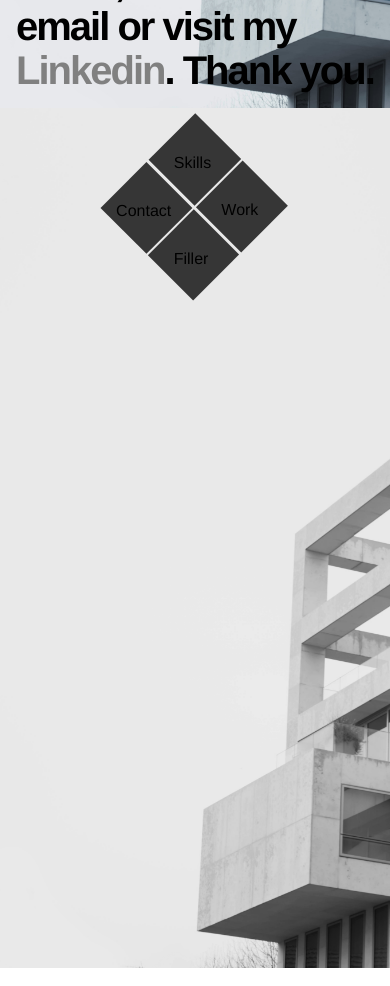
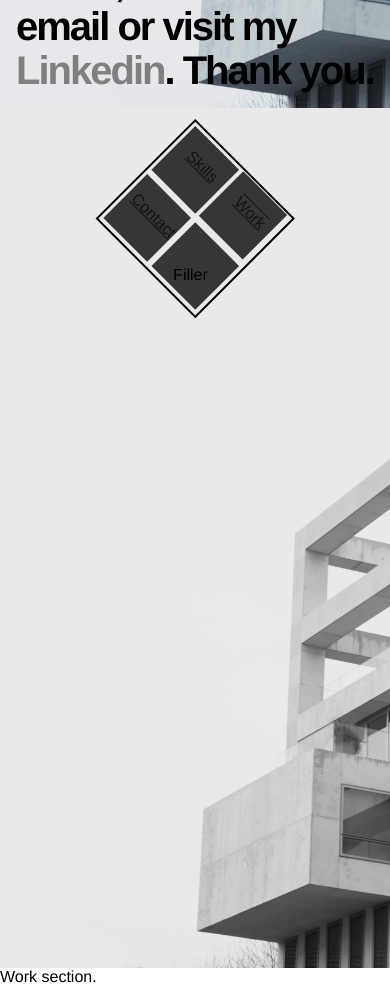
Before and after one commit to zachmorse/portfolio-site, a React (Create React App) app: page /work in a window 390 px wide. Shown: the part 820-1806 px from the top of the page. Built offline with nearby package versions, Linux system fonts and the light colour scheme; a web font is replaced by a local one.

Commit message:
changed file structure, deleted unused stuff, still working on nav bar

```diff
--- a/src/components/App.js
+++ b/src/components/App.js
@@ -1,16 +1,24 @@
 import React, { Component } from "react";
-import "../app.css";
+import "../styles/app.css";
+import { BrowserRouter, Route, Switch } from "react-router-dom";
 
-import Header from "./Header";
 import Mainlayout from "./Mainlayout";
+import Contact from "./Contact";
+import Work from "./Work";
 
 class App extends Component {
   render() {
     return (
       <div>
         <div>
-          <Header />
-          <Mainlayout />
+          <BrowserRouter>
+            <Mainlayout>
+              <Switch>
+                <Route path="/contact" component={Contact} />
+                <Route path="/work" component={Work} />
+              </Switch>
+            </Mainlayout>
+          </BrowserRouter>
         </div>
       </div>
     );
--- /dev/null
+++ b/src/components/Contact.js
@@ -0,0 +1,7 @@
+import React, { Component } from "react";
+
+export default class Contact extends Component {
+  render() {
+    return <div>This is the contact page.</div>;
+  }
+}
--- a/src/components/Header.js
+++ b/src/components/Header.js
@@ -1,5 +1,5 @@
 import React, { Component } from "react";
-import "../app.css";
+import "../styles/app.css";
 
 class Header extends Component {
   render() {
--- a/src/components/Mainlayout.js
+++ b/src/components/Mainlayout.js
@@ -1,29 +1,47 @@
 import React, { Component } from "react";
-// import { Link, NavLink } from "react-router-dom";
-import "../app.css";
+import { Link, NavLink } from "react-router-dom";
+import "../styles/app.css";
+
+import Header from "./Header";
 
 export default class MainLayout extends Component {
   render() {
     return (
       <div>
+        <Header />
+
         <div className="imgContainer2">
           <div className="navBox">
             <div className="navBoundary">
               <div className="navElement">
-                <p className="elementText">Skills</p>
+                <NavLink to="/skills" className="elementText">
+                  Skills
+                </NavLink>
               </div>
+
+              <NavLink to="/work">
+                <div className="navElement">
+                  <Link to="/work" className="elementText">
+                    Work
+                  </Link>
+                </div>
+              </NavLink>
+
               <div className="navElement">
-                <p className="elementText">Work</p>
+                <NavLink to="/contact" className="elementText">
+                  Contact
+                </NavLink>
               </div>
-              <div className="navElement">
-                <p className="elementText">Contact</p>
-              </div>
+
               <div className="navElement">
                 <p className="elementText">Filler</p>
               </div>
             </div>
           </div>
         </div>
+        <div>
+          {this.props.children}
+        </div>
       </div>
     );
   }
--- /dev/null
+++ b/src/components/Work.js
@@ -0,0 +1,7 @@
+import React, { Component } from "react";
+
+export default class Work extends Component {
+  render() {
+    return <div>Work section.</div>;
+  }
+}
--- a/src/index.css
+++ /dev/null
@@ -1,5 +0,0 @@
-body {
-  margin: 0;
-  padding: 0;
-  font-family: 'Helvetica';
-}
--- a/src/index.js
+++ b/src/index.js
@@ -1,6 +1,5 @@
 import React from "react";
 import ReactDOM from "react-dom";
-import "./index.css";
 import App from "./components/App";
 import registerServiceWorker from "./registerServiceWorker";
 
--- a/src/app.css
+++ b/src/styles/app.css
@@ -6,9 +6,9 @@ body {
 
 /* --- Mobile Breakpoints --- */
 
-@media screen and (min-width: 320px) and (max-width: 667px) {
+@media screen and (max-width: 667px) {
   .imgContainer {
-    background-image: url("./images/mobileBackground.jpg");
+    background-image: url("../images/mobileBackground.jpg");
     background-attachment: fixed;
     background-position: center;
     background-repeat: no-repeat;
@@ -19,7 +19,7 @@ body {
   }
 
   .imgContainer2 {
-    background-image: url("./images/mobileBackground.jpg");
+    background-image: url("../images/mobileBackground.jpg");
     background-attachment: fixed;
     background-position: center;
     background-repeat: no-repeat;
@@ -61,7 +61,7 @@ body {
     position: sticky;
     top: 0px;
     height: auto;
-    padding: 2rem 0rem;
+    padding: 2.5rem 0rem;
   }
 
   .navBoundary {
@@ -70,29 +70,30 @@ body {
     display: flex;
     flex-wrap: wrap;
     transform: rotate(45deg);
+    border: 2px solid black;
   }
 
   .navElement {
     background-color: red;
-    margin: 3px;
     text-align: center;
-    width: 47%;
-    margin: 1%;
     position: relative;
     z-index: 1;
+    margin: 2% 2% 2% 2%;
+    width: 16vw;
+    height: 16vw;
   }
 
   .elementText {
     transform: rotate(-45deg);
     position: relative;
-    left: 1px;
-    top: 12px;
+    left: 3px;
+    top: 4vw;
   }
 }
 
 @media screen and (min-width: 668px) and (max-width: 1024px) {
   .imgContainer {
-    background-image: url("./images/tabletBackground.jpg");
+    background-image: url("../images/tabletBackground.jpg");
     background-attachment: fixed;
     background-position: center;
     background-repeat: no-repeat;
@@ -114,7 +115,7 @@ body {
 
 @media screen and (min-width: 1025px) {
   .imgContainer {
-    background-image: url("./images/mainBackground.jpg");
+    background-image: url("../images/mainBackground.jpg");
     background-attachment: fixed;
     background-position: center;
     background-repeat: no-repeat;
```
